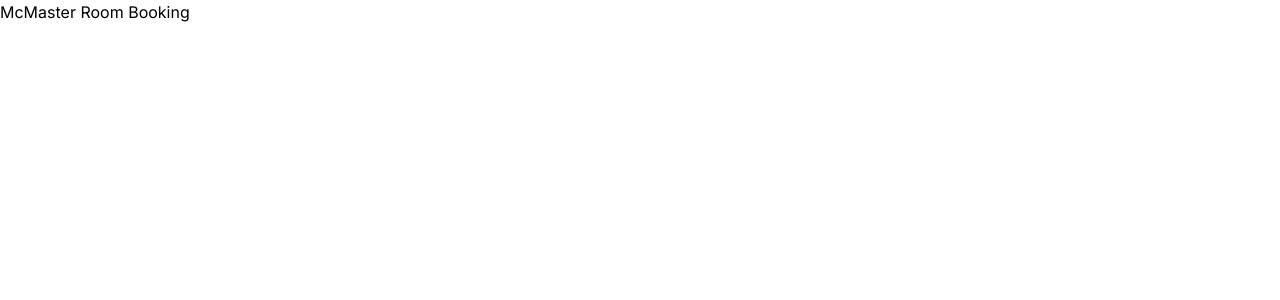
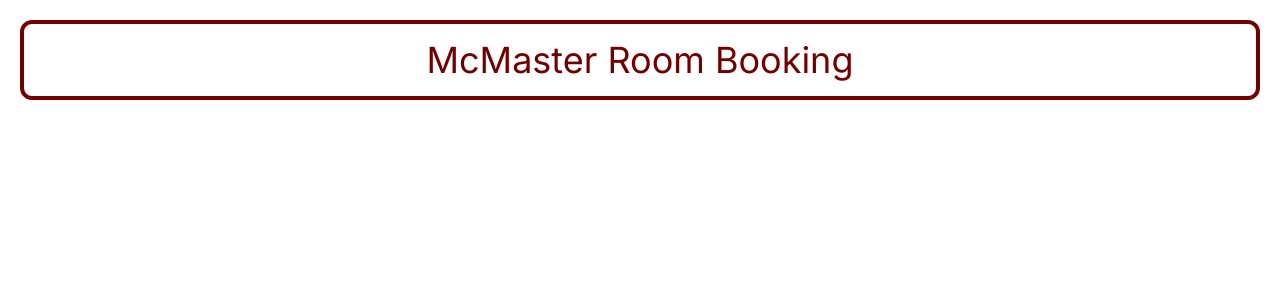
Before and after one commit to owengretzinger/room-booking-system, a Next.js app: page / in a window 1280 px wide. Shown: the top 300 px of the page. Built offline with nearby package versions, Linux system fonts and the light colour scheme.

Commit message:
changed states to buttons and added styling

```diff
--- a/src/app/Header.tsx
+++ b/src/app/Header.tsx
@@ -1,4 +1,4 @@
-import './globals.css'
+import styles from './header.module.css';
 
 const states = [
   'Select Date & Time',
@@ -9,16 +9,43 @@
 
 export default function Header({ back, next, state_progress }) {
   return (
-    <header>
-      <div>
-        {back ? <button>Back</button> : null}
-        <h1>McMaster Room Booking</h1>
-        {next ? <button>Next</button> : null}
+    <header className="box-border w-full flex items-center justify-center flex-col p-5 gap-5 select-none flex-wrap">
+      <div className="flex-auto flex w-full text-red-925 gap-5">
+        {back ? (
+          <button className="flex items-center justify-center text-xl border-solid border-4 rounded-xl py-4 px-16 border-red-925">
+            Back
+          </button>
+        ) : null}
+        <h1 className="flex-auto text-center text-4xl border-solid border-4 rounded-xl p-4 border-red-925">
+          McMaster Room Booking
+        </h1>
+        {next ? (
+          <button className="flex items-center justify-center text-xl text-white bg-amber-350 rounded-xl py-4 px-16">
+            Next
+          </button>
+        ) : null}
       </div>
-      <nav>
-        {state_progress ? states.map((state, i) => (
-          <a key={i}>{state}</a>
-        )) : null}
+      <nav className="flex w-3/4 h-16">
+        {state_progress
+          ? states.map((state, i) => {
+              const visitedState = i <= state_progress;
+              return (
+                <button
+                  key={i}
+                  className={`bg-red-925 disabled:bg-neutral-300 text-white box-border flex-auto w-24 ${
+                    i === 0
+                      ? styles['first-arrow']
+                      : i === states.length - 1
+                      ? styles['last-arrow']
+                      : styles['middle-arrow']
+                  }`}
+                  disabled={!visitedState}
+                >
+                  {state}
+                </button>
+              );
+            })
+          : null}
       </nav>
     </header>
   );
--- /dev/null
+++ b/src/app/header.module.css
@@ -0,0 +1,11 @@
+.first-arrow {
+  clip-path: polygon(0 0, 90% 0, 100% 50%, 90% 100%, 0 100%);
+}
+
+.middle-arrow {
+  clip-path: polygon(0 0, 90% 0, 100% 50%, 90% 100%, 0 100%, 10% 50%);
+}
+
+.last-arrow {
+  clip-path: polygon(0 0, 100% 0, 100% 100%, 0 100%, 10% 50%);
+}
```
